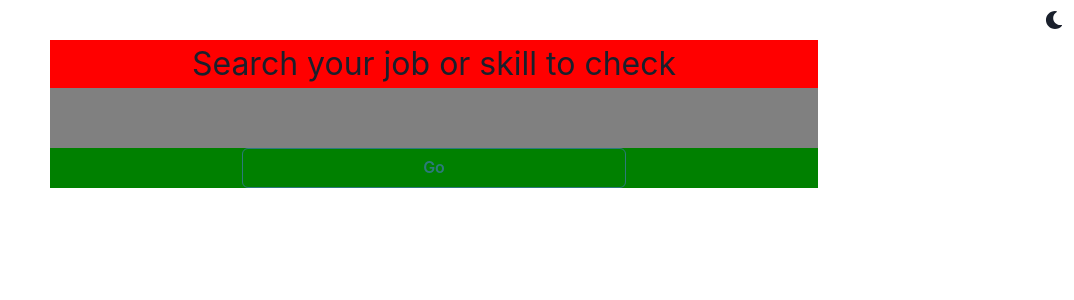
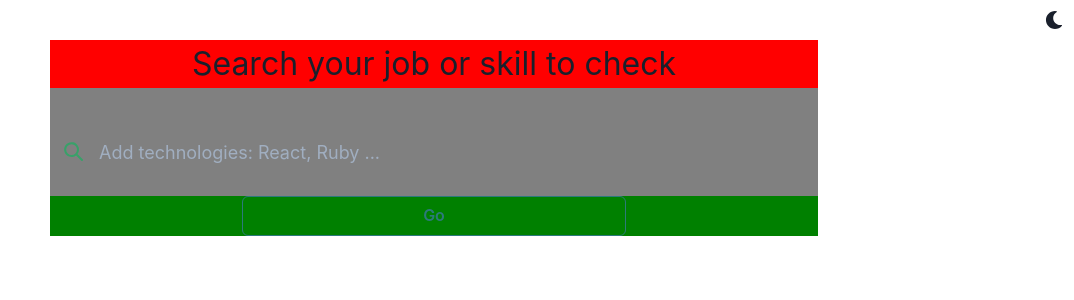
Before and after one commit to dpalmasan/dev-job-analytics, a React (Create React App) app in the folder jobservatory_react/: page / in a window 1280 px wide. Shown: the top 300 px of the page, without its empty margins (206-1280 px from the left). Built offline with nearby package versions, Linux system fonts and the light colour scheme.

Commit message:
fix(): Uncomment SearchBar component

```diff
--- a/jobservatory_react/src/components/search-bar/SearchBar.tsx
+++ b/jobservatory_react/src/components/search-bar/SearchBar.tsx
@@ -6,35 +6,34 @@ interface SearchBarProps {
   fetchTechByName: (searchValue: string) => Promise<void>;
 }
 export const SearchBar: FC<SearchBarProps> = ({ fetchTechByName }) => {
-  // const [searchValue, setSearchValue] = useState("");
+  const [searchValue, setSearchValue] = useState('');
 
-  // const handleKeyDown = (event: any) => {
-  //   if (event.key === "Enter") {
-  //     fetchTechByName(searchValue);
-  //   }
-  // };
+  const handleKeyDown = (event: any) => {
+    if (event.key === 'Enter') {
+      fetchTechByName(searchValue);
+    }
+  };
 
-  // return (
-  //   <InputGroup
-  //     size="lg"
-  //     borderColor="grey"
-  //     color={theme.colors.teal}
-  //     style={{ paddingRight: 10 }}
-  //     onKeyPress={(e) => handleKeyDown(e)}
-  //   >
-  //     <InputLeftElement
-  //       color={theme.colors.teal}
-  //       pointerEvents="none"
-  //       fontSize="1.2em"
-  //       children={<SearchIcon color="green.500" />}
-  //     />
-  //     <Input
-  //       color={theme.colors.teal}
-  //       value={searchValue}
-  //       onChange={(e) => setSearchValue(e.target.value)}
-  //       placeholder="Add technologies: React, Ruby ..."
-  //     />
-  //   </InputGroup>
-  // );
-  return null;
+  return (
+    <InputGroup
+      size='lg'
+      borderColor='grey'
+      color={theme.colors.teal}
+      style={{ paddingRight: 10 }}
+      onKeyPress={(e) => handleKeyDown(e)}
+    >
+      <InputLeftElement
+        color={theme.colors.teal}
+        pointerEvents='none'
+        fontSize='1.2em'
+        children={<SearchIcon color='green.500' />}
+      />
+      <Input
+        color={theme.colors.teal}
+        value={searchValue}
+        onChange={(e) => setSearchValue(e.target.value)}
+        placeholder='Add technologies: React, Ruby ...'
+      />
+    </InputGroup>
+  );
 };
```
